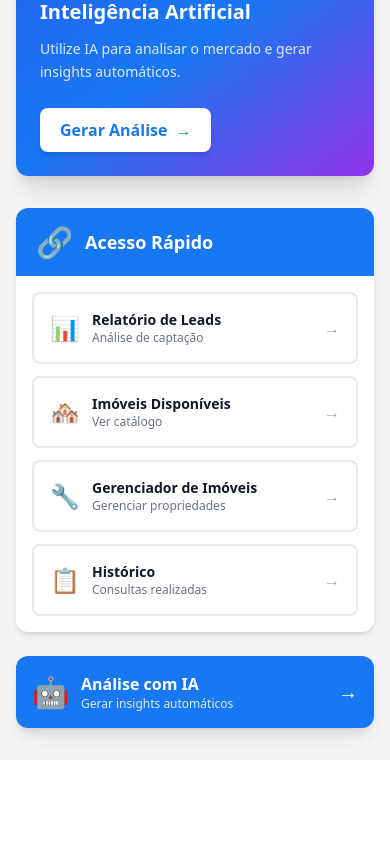
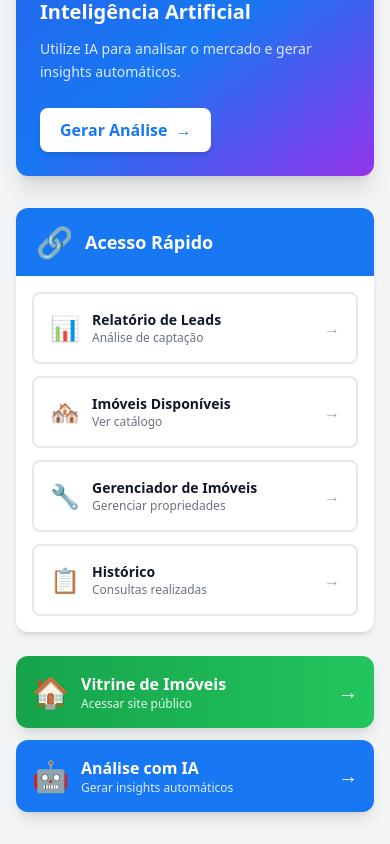
Before and after one commit to extra1357/imobiliaria_str, a Next.js app: page /dashboard in a window 390 px wide. Shown: the part 1102-1946 px from the top of the page. Before the commit the page ends 1862 px from the top, so only its background shows below. Built offline with nearby package versions, Linux system fonts and the light colour scheme; no server answers; the database is empty.

Commit message:
feat: adiciona rota /site e atualiza dashboard
- Cria rota /site para vitrine pública
- Atualiza links no dashboard para apontar para /site
- Adiciona rewrite no next.config.js
- Remove arquivo obsoleto public/images/index

```diff
--- a/src/app/dashboard/page.tsx
+++ b/src/app/dashboard/page.tsx
@@ -50,11 +50,13 @@ export default function Dashboard() {
             </div>
             <div className="flex items-center gap-2">
               <a
-                href="/index.html"
+                href="/site"
+                target="_blank"
+                rel="noopener noreferrer"
                 className="hidden sm:flex items-center gap-2 px-4 py-2 bg-white/20 text-white text-sm font-medium rounded-lg hover:bg-white/30 transition"
               >
                 <span>🏠</span>
-                <span>Site</span>
+                <span>Ver Vitrine</span>
               </a>
               <Link
                 href="/analise-mercado/nova"
@@ -73,12 +75,23 @@ export default function Dashboard() {
 
         {/* Banner de boas-vindas */}
         <div className="bg-gradient-to-r from-blue-600 via-[#1877F2] to-purple-600 rounded-2xl p-6 sm:p-8 mb-8 text-white shadow-xl">
-          <div className="flex items-center gap-4">
-            <span className="text-5xl">📊</span>
-            <div>
-              <h2 className="text-2xl sm:text-3xl font-bold">Visão Geral do Sistema</h2>
-              <p className="text-blue-100">Acompanhe todas as métricas em tempo real</p>
+          <div className="flex items-center justify-between">
+            <div className="flex items-center gap-4">
+              <span className="text-5xl">📊</span>
+              <div>
+                <h2 className="text-2xl sm:text-3xl font-bold">Visão Geral do Sistema</h2>
+                <p className="text-blue-100">Acompanhe todas as métricas em tempo real</p>
+              </div>
             </div>
+            <a
+              href="/site"
+              target="_blank"
+              rel="noopener noreferrer"
+              className="hidden lg:flex items-center gap-2 px-6 py-3 bg-white text-[#1877F2] rounded-lg font-semibold hover:bg-blue-50 transition shadow-lg"
+            >
+              <span>🏠</span>
+              <span>Acessar Vitrine</span>
+            </a>
           </div>
         </div>
 
@@ -206,10 +219,27 @@ export default function Dashboard() {
           </div>
         </div>
 
-        {/* Banner mobile IA */}
+        {/* Banner mobile - Vitrine */}
+        <a
+          href="/site"
+          target="_blank"
+          rel="noopener noreferrer"
+          className="sm:hidden block mt-6 bg-gradient-to-r from-green-600 to-green-500 rounded-xl p-4 text-white shadow-lg"
+        >
+          <div className="flex items-center gap-3">
+            <span className="text-3xl">🏠</span>
+            <div className="flex-1">
+              <div className="font-semibold">Vitrine de Imóveis</div>
+              <div className="text-xs text-green-100">Acessar site público</div>
+            </div>
+            <span className="text-xl">→</span>
+          </div>
+        </a>
+
+        {/* Banner mobile - IA */}
         <Link
           href="/analise-mercado/nova"
-          className="sm:hidden block mt-6 bg-[#1877F2] rounded-xl p-4 text-white shadow-lg"
+          className="sm:hidden block mt-3 bg-[#1877F2] rounded-xl p-4 text-white shadow-lg"
         >
           <div className="flex items-center gap-3">
             <span className="text-3xl">🤖</span>
--- /dev/null
+++ b/src/app/site/page.tsx
@@ -0,0 +1,29 @@
+// Crie este arquivo: app/site/page.tsx
+
+import { redirect } from 'next/navigation';
+
+export default function SitePublicoPage() {
+  // Redireciona para o HTML estático
+  redirect('/site/index.html');
+}
+
+// OU se quiser renderizar direto:
+
+// 'use client';
+//
+// import { useEffect } from 'react';
+//
+// export default function SitePublicoPage() {
+//   useEffect(() => {
+//     window.location.href = '/site/index.html';
+//   }, []);
+//
+//   return (
+//     <div className="flex items-center justify-center min-h-screen">
+//       <div className="text-center">
+//         <h2 className="text-2xl font-bold mb-4">Redirecionando para o site...</h2>
+//         <p>Se não redirecionar automaticamente, <a href="/site/index.html" className="text-blue-500 underline">clique aqui</a></p>
+//       </div>
+//     </div>
+//   );
+// }
```
Also changed, not shown: 1 other file (tests, documents, lock files or other folders).
